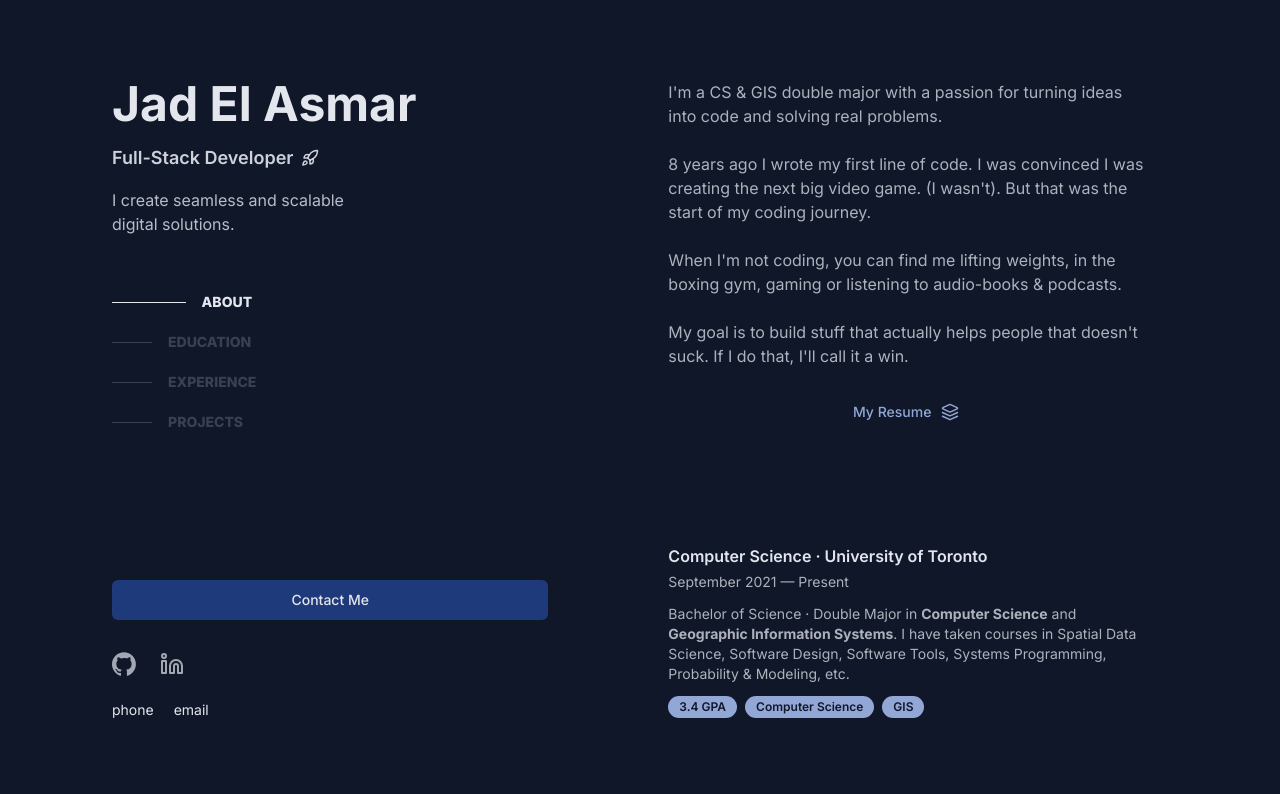
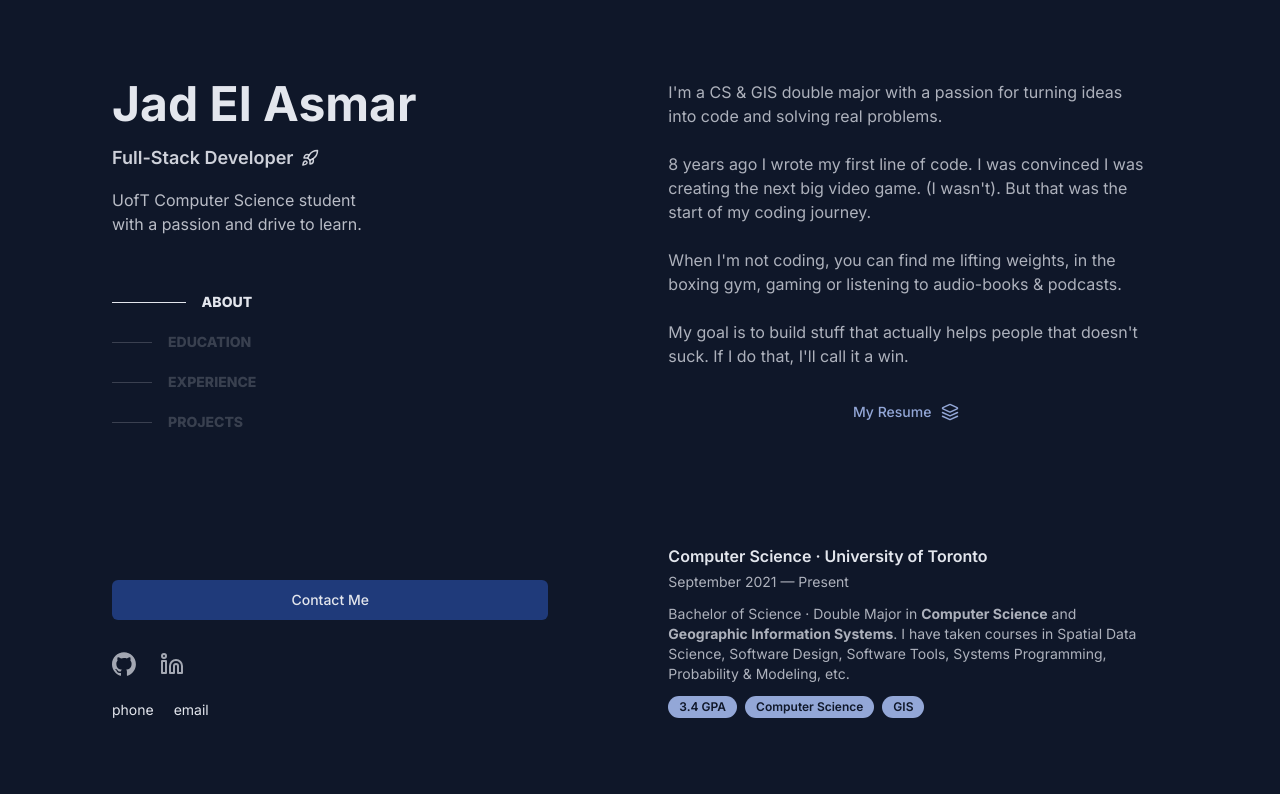
Before and after one commit to 1elasmarjad/jads-portfolio-website, a Next.js app: page / in a window 1280 px wide. Shown: the top 794 px of the page. Built offline with nearby package versions, Linux system fonts and the light colour scheme.

Commit message:
✏️ Changed copy

```diff
--- a/src/components/portfolio.tsx
+++ b/src/components/portfolio.tsx
@@ -84,8 +84,8 @@ export default function Portfolio({ spec }: { spec: "gis" | "cs" }) {
                   </>
                 ) : (
                   <>
-                    I create seamless and scalable
-                    <br /> digital solutions.
+                    UofT Computer Science student <br />
+                    with a passion and drive to learn.
                   </>
                 )}
               </p>
```
